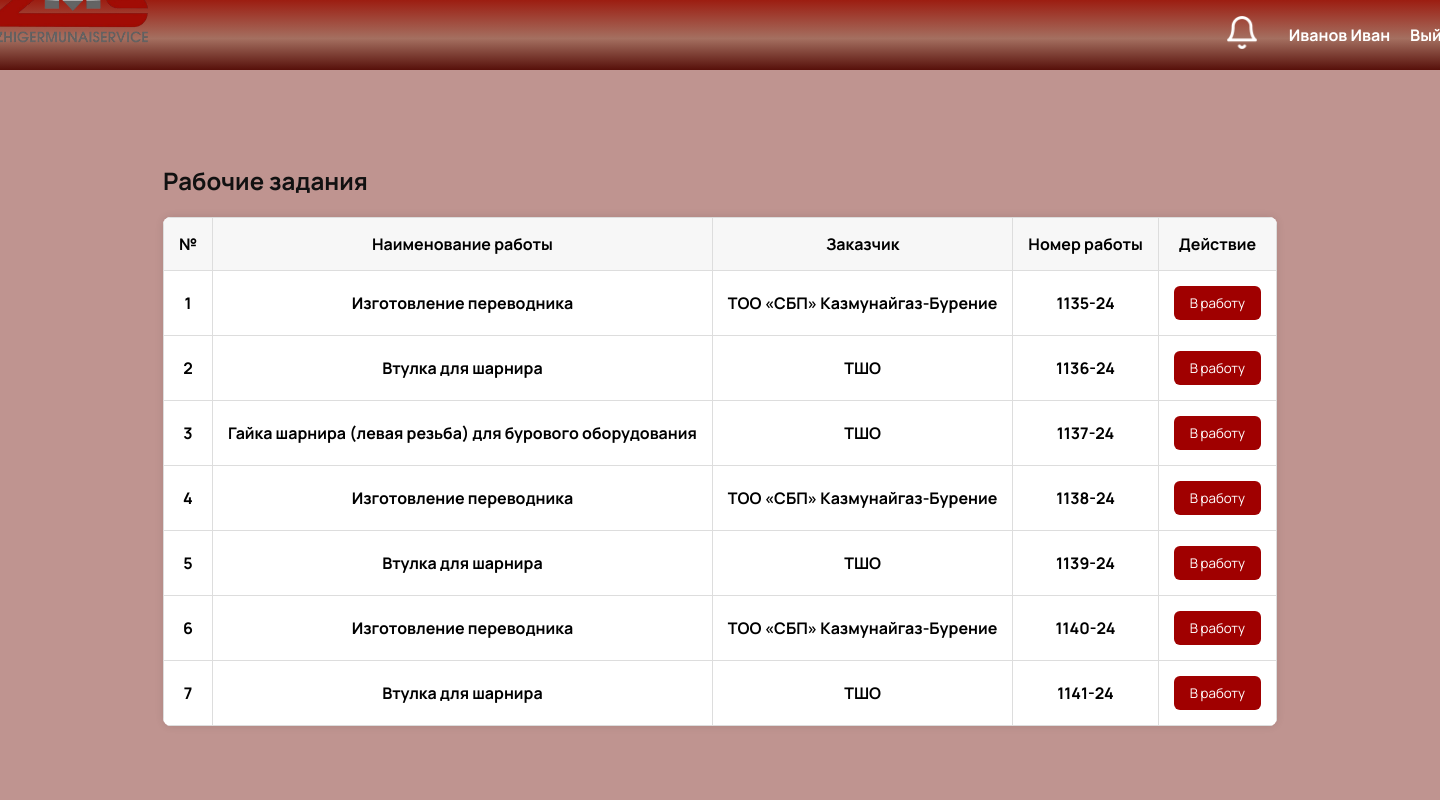
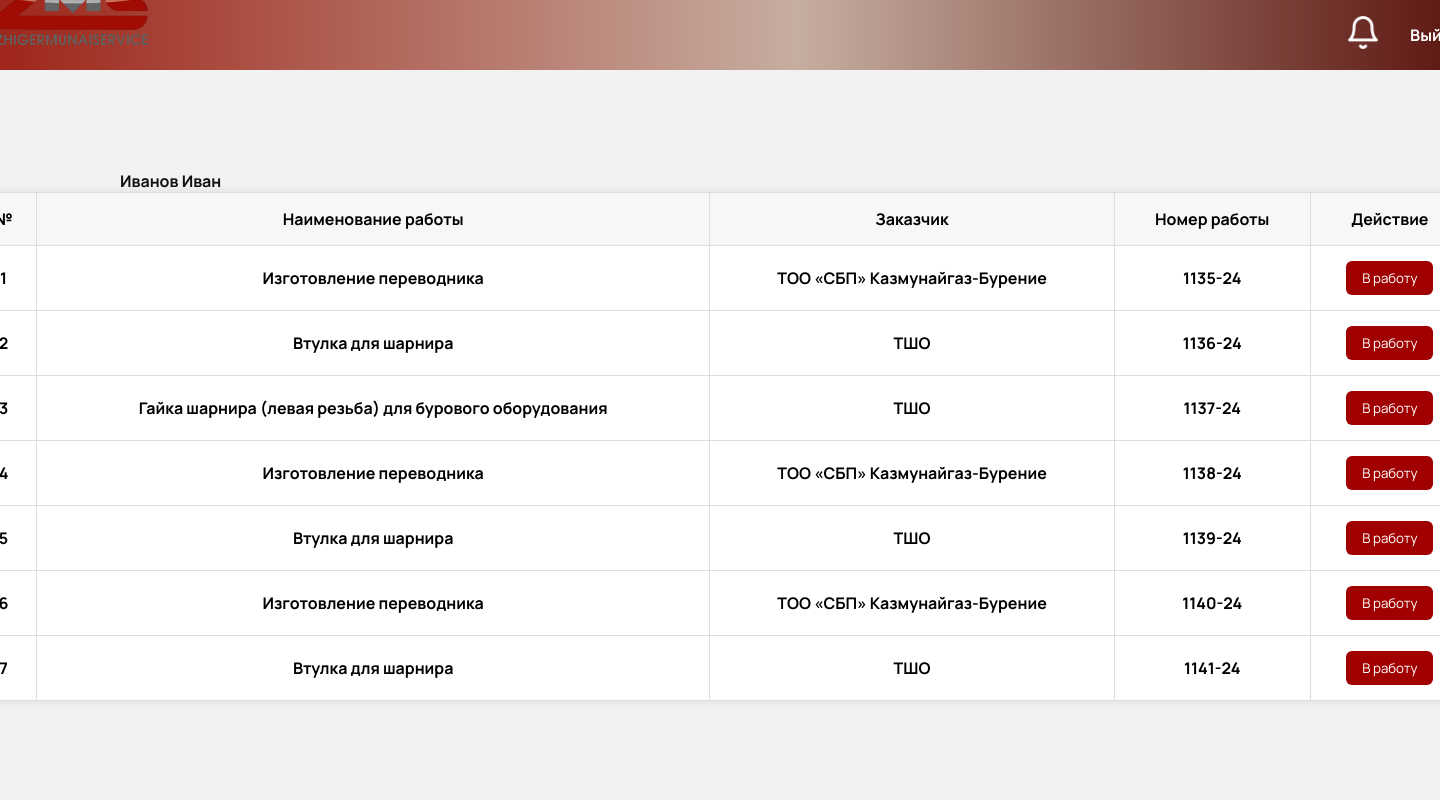
Before and after one commit to Altyn-moon/ZMS-project, a FastAPI app: page /dashboard in a window 1440 px wide; the page is wider, and only the part inside the window is pictured. Run offline with FastAPI, Linux system fonts and the light colour scheme.

Commit message:
дэшборд изменила немного

```diff
--- a/app/templates/dashboard.html
+++ b/app/templates/dashboard.html
@@ -11,11 +11,11 @@
             font-family: 'Manrope', sans-serif;
 
             color: #111;
-            background: rgb(191, 148, 144);
+            background: #f2f2f2;
         }
 
         .header {
-            background: linear-gradient(180deg, rgb(156, 29, 17) 0%, rgba(113, 41, 4, 0.34) 55%, rgb(87, 16, 10) 100%);
+            background: linear-gradient(90deg, rgb(156, 29, 17) 0%, rgba(113, 41, 4, 0.34) 55%, rgb(87, 16, 10) 100%);
             color: white;
             padding: 5px 30px;
             display: flex;
@@ -37,19 +37,16 @@
             margin: auto;
         }
 
-        h2 {
-            margin-bottom: 20px;
-        }
-
         table {
-            width: 100%;
+            /*width: 100%;*/
+            width: 1500px;
             border-collapse: collapse;
-            margin-top: 20px;
+            margin-top: 0px;
             background-color: white;
             color: black;
             box-shadow: 0 0 8px rgba(0,0,0,0.1);
-            border-radius: 8px;
             overflow: hidden;
+            margin-left: -150px;
         }
 
         th, td {
@@ -90,9 +87,15 @@
         }
 
         .logo {
+            display: flex;
+            justify-content: space-between;
             align-items: center;
+        }
+
+        .user{
 
         }
+
     </style>
 </head>
 <body>
@@ -100,13 +103,12 @@
         <div class="logo"><img class="logo" src="/static/logo.png" alt="ZMS" width="180"></div>
         <div class="user-info">
             <span class="notification"><img class="bell" src="/static/icon.png" alt="Bell" width="30"></span>
-            <span>{{ user_name }}</span>
             <a href="/logout" class="logout-link">Выйти</a>
         </div>
     </header>
 
     <div class="container">
-        <h2>Рабочие задания</h2>
+        <span class="user">{{ user_name }}</span>
         <table>
             <thead>
                 <tr>
```
